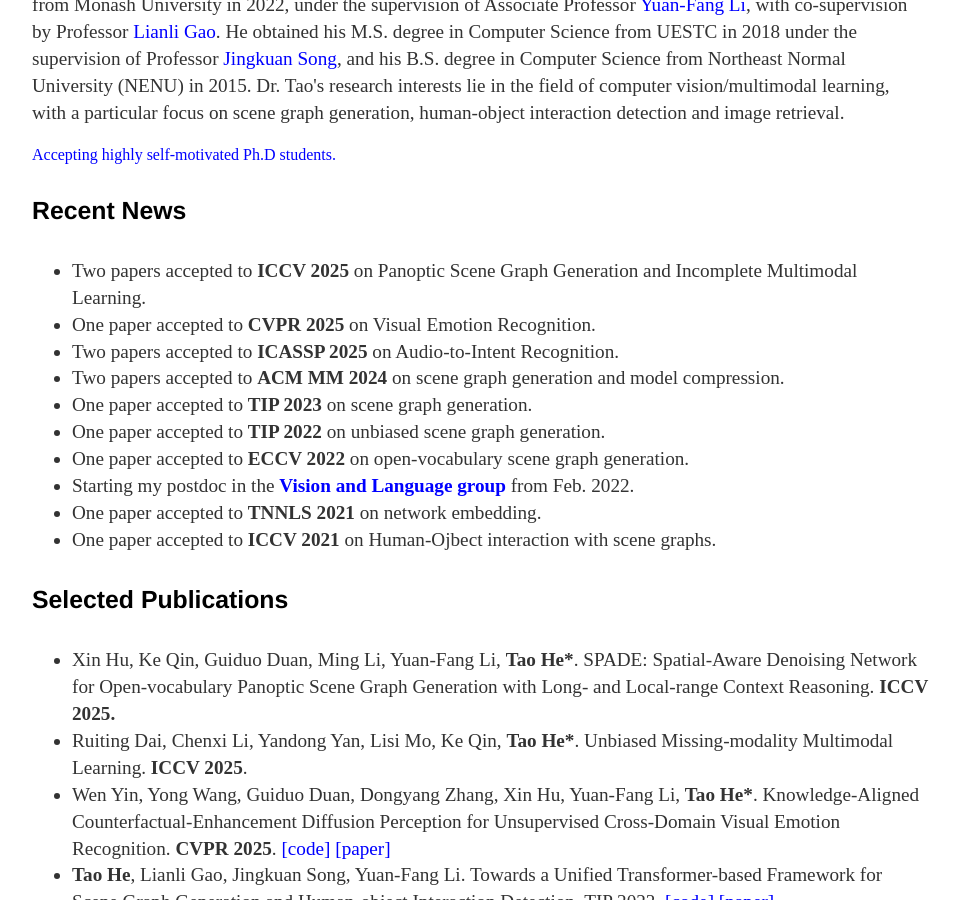
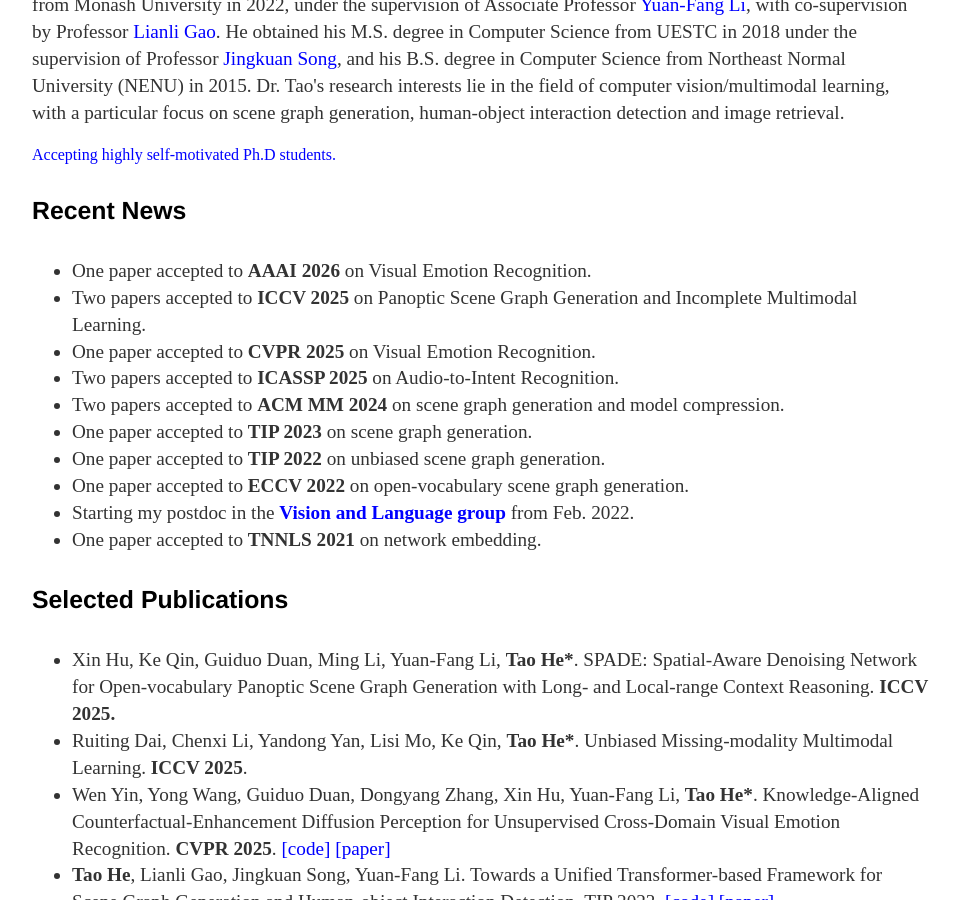
Before and after one commit to ht014/ht014.github.io, a Jekyll site: the page built from index.html, in a window 1280 px wide and 900 px high, scrolled down 429 px. Shown: the whole window, without its empty margins (160-1118 px from the left). Built offline with Jekyll 4.4.1, drawn with Linux system fonts in a browser that asks for light colours.

Commit message:
Update index.html

```diff
--- a/index.html
+++ b/index.html
@@ -32,6 +32,7 @@
 
 <h4> Recent News</h4>
 <ul>
+	<li>One paper accepted to <strong>AAAI 2026</strong> on Visual Emotion Recognition.</li>
 	<li>Two papers accepted to <strong>ICCV 2025</strong> on Panoptic Scene Graph Generation and Incomplete Multimodal Learning.</li>
 	<li>One paper accepted to <strong>CVPR 2025</strong> on Visual Emotion Recognition.</li>
 	<li>Two papers accepted to <strong>ICASSP 2025</strong> on Audio-to-Intent Recognition.</li>
@@ -41,7 +42,7 @@
 	<li>One paper accepted to <strong>ECCV 2022</strong>  on open-vocabulary scene graph generation.</li>
 	<li>Starting my postdoc in the <a = href="https://www.monash.edu/it/dsai/vision-language"><strong> <font color="#0000ff">Vision and Language group </font></strong></a> from Feb. 2022.</li>
 	<li>One paper accepted to <strong>TNNLS 2021</strong>  on network embedding.</li>
-	<li>One paper accepted to <strong>ICCV 2021</strong>  on Human-Ojbect interaction with scene graphs.</li>
+	<!-- <li>One paper accepted to <strong>ICCV 2021</strong>  on Human-Ojbect interaction with scene graphs.</li> -->
 <!-- 	<li>One paper acccepted to <strong>IJCAI 2021</strong>  on scene graph generation.</li> -->
 <!-- 	<li>One paper accepted to <strong>AAAI 2020</strong>  on network quantisation.</li> -->
 <!-- 	<li>One paper acccepted to <strong>IJCV 2020</strong>  on image compression.</li> -->
```
